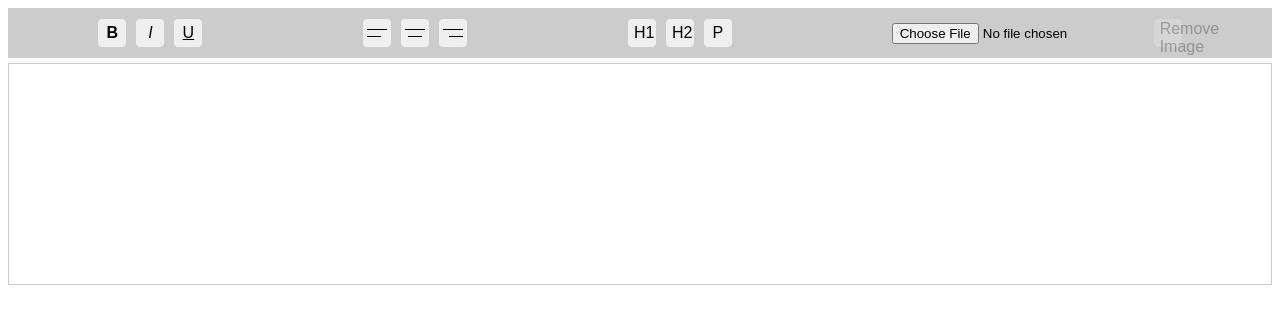
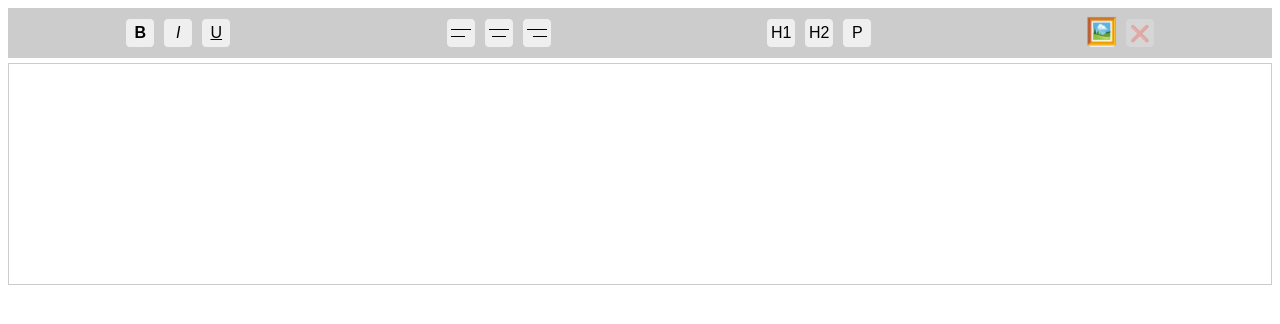
Before and after one commit to nurulislamrimon/my-editor-WYSIWYG, a React (Vite) app: page / in a window 1280 px wide. Shown: the top 324 px of the page. Built offline with nearby package versions, Linux system fonts and the light colour scheme.

Commit message:
designed

```diff
--- a/src/Editor.jsx
+++ b/src/Editor.jsx
@@ -5,6 +5,8 @@ function Editor() {
   const [content, setContent] = useState("");
   const editorRef = useRef(null);
   const [selectedImage, setSelectedImage] = useState(null);
+
+  console.log(content);
 
   // set input
   const handleSetInputInState = () => {
--- a/src/EditorMarkup.jsx
+++ b/src/EditorMarkup.jsx
@@ -80,20 +80,27 @@ function EditorMarkup({
         </div>
         {/* image upload and remove*/}
         <div>
-          {/* <label htmlFor="photo">🖼️</label> */}
+          <button>
+            <label
+              htmlFor="photo"
+              style={{ fontSize: "26px", marginTop: "-3px", cursor: "pointer" }}
+            >
+              🖼️
+            </label>
             <input
-            // style={{ display: "none" }}
+              style={{ display: "none" }}
               type="file"
               id="photo"
               onChange={handleImageUpload}
               aria-label="Upload Image"
             />
+          </button>
           <button
             onClick={handleRemoveImage}
             disabled={!selectedImage}
             aria-label="Remove Image"
           >
-            Remove Image
+            ❌
           </button>
         </div>
       </div>
--- a/src/editor.css
+++ b/src/editor.css
@@ -22,6 +22,9 @@
 .es--editor-container .toolbar button {
   width: 30px;
   height: 30px;
+  display: flex;
+  justify-content: center;
+  align-items: center;
   font-size: medium;
   border-radius: 5px;
   border: 1px solid #ccc;
```
Lines whose indentation alone changed are shown as unchanged.
